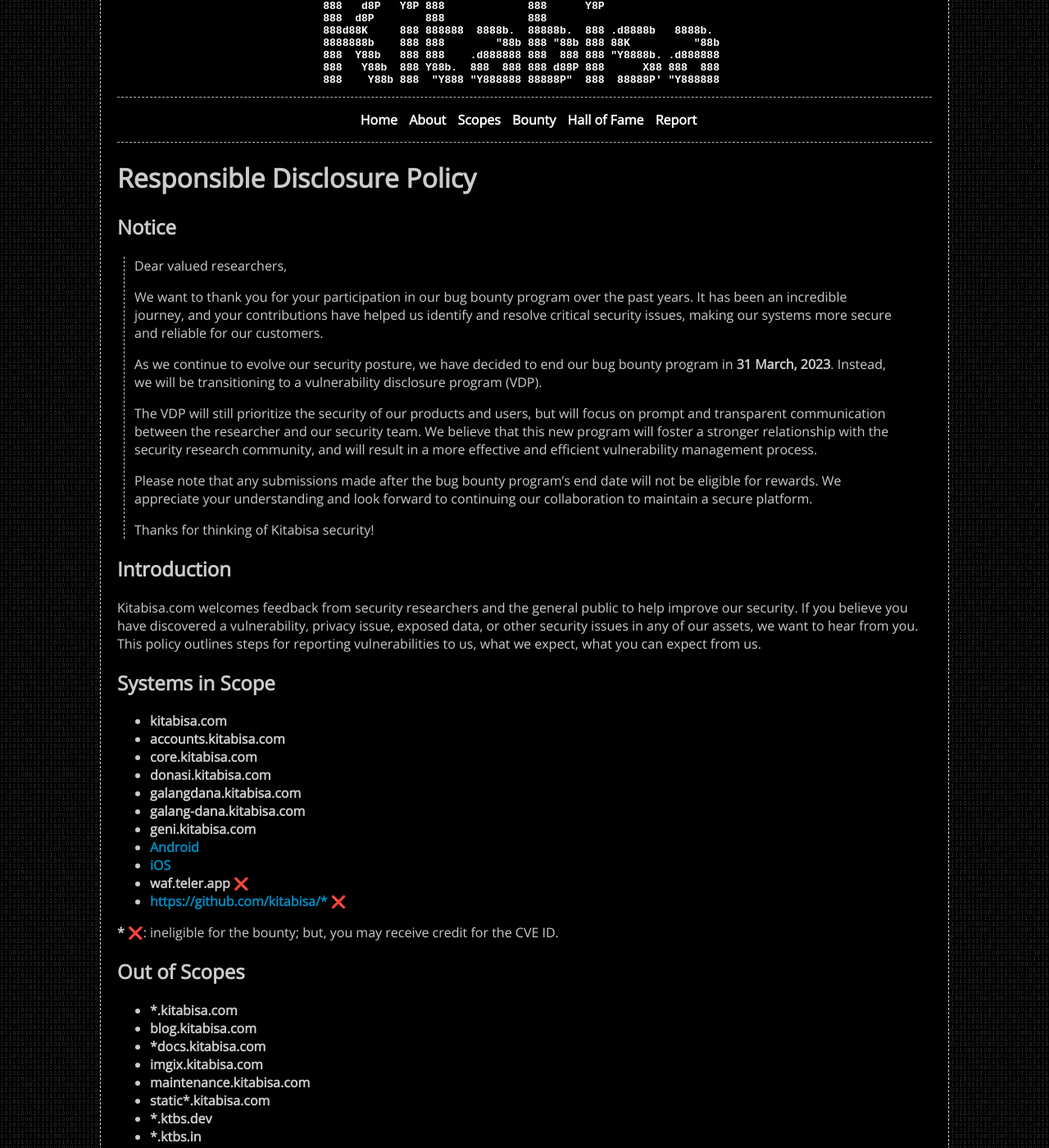
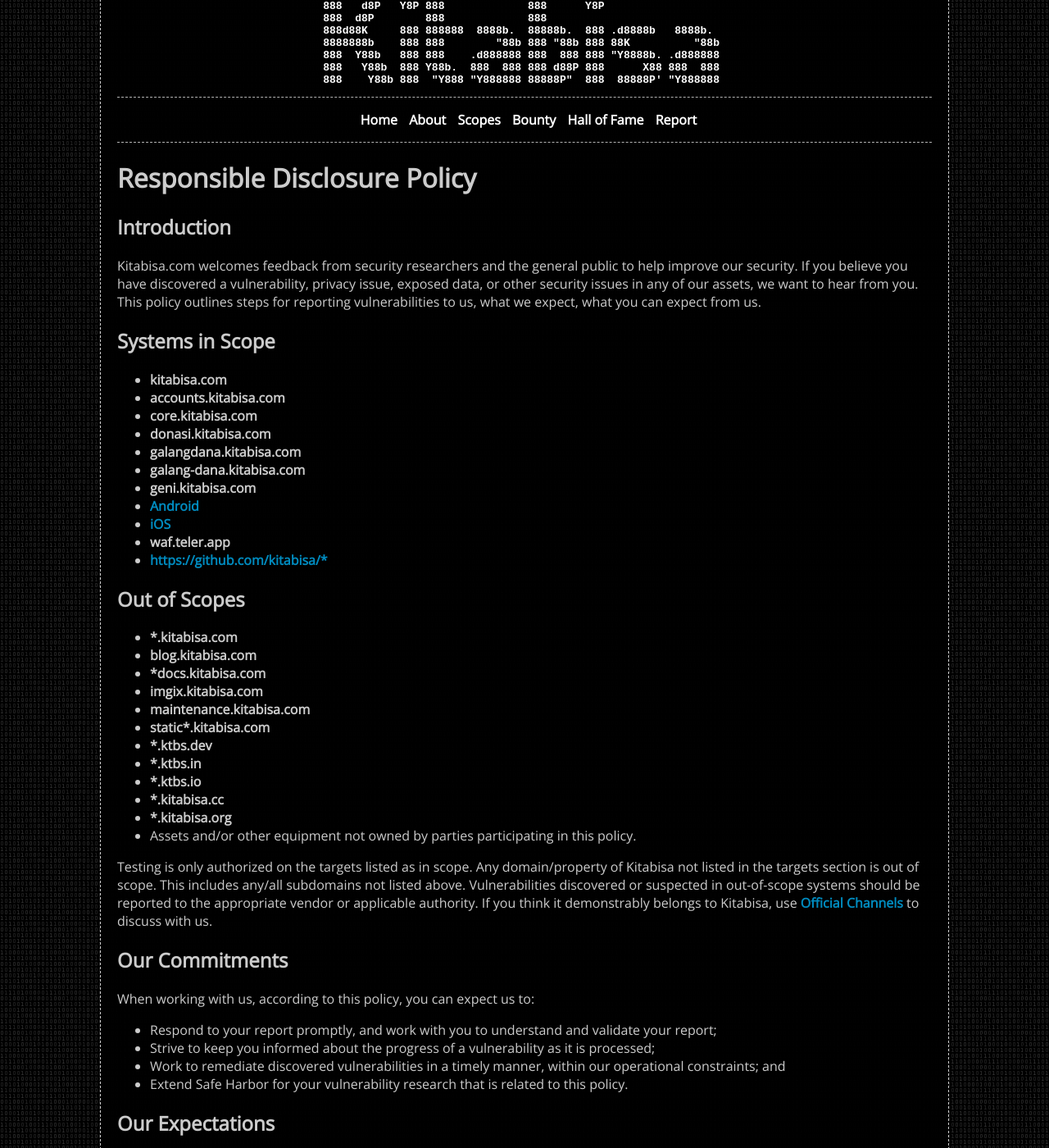
Before and after one commit to kitabisa/responsible-disclosure, a Jekyll site: the page built from index.md, in a window 1280 px wide and 1400 px high, scrolled down 361 px. Shown: the whole window at 82% size. Built offline with Jekyll 4.4.1, drawn with Linux system fonts in a browser that asks for light colours; our own code applies the rules of GitHub Pages for plain Markdown files; some of the changed text lies outside the part shown.

Commit message:
transitioned VRP to VDP (#2)

```diff
--- a/_config.yml
+++ b/_config.yml
@@ -14,27 +14,16 @@
 scopes:
   in:
     - value: kitabisa.com
-      eligible: true
     - value: accounts.kitabisa.com
-      eligible: true
     - value: core.kitabisa.com
-      eligible: true
     - value: donasi.kitabisa.com
-      eligible: true
     - value: galangdana.kitabisa.com
-      eligible: true
     - value: galang-dana.kitabisa.com
-      eligible: true
     - value: geni.kitabisa.com
-      eligible: true
     - value: <a href="https://play.google.com/store/apps/details?id=com.kitabisa.android">Android</a>
-      eligible: true
     - value: <a href="https://apps.apple.com/id/app/kitabisa/id1458307938">iOS</a>
-      eligible: true
     - value: waf.teler.app
-      eligible: false
     - value: <a href="https://github.com/kitabisa?type=source">https://github.com/kitabisa/*</a>
-      eligible: false
   out:
     - "*.kitabisa.com"
     - blog.kitabisa.com
@@ -66,16 +55,6 @@
   - You should only interact with test accounts you own or with explicit permission from the account holder; and
   - Do not engage in extortion.
 
-bounties:
-  - severity: Low
-    range: Swags
-  - severity: Medium
-    range: IDR ~500.000-999.000
-  - severity: High
-    range: IDR ~1.000.000-1.999.000
-  - severity: Critical
-    range: IDR ~2.000.000-2.999.000
-
 harbors:
   - Authorized concerning any applicable anti-hacking laws, and we will not initiate or support legal action against you for accidental, good-faith violations of this policy;
   - Authorized concerning any relevant anti-circumvention laws, and we will not bring a claim against you for circumvention of technology controls;
--- a/index.md
+++ b/index.md
@@ -3,20 +3,6 @@
 ---
 
 # Responsible Disclosure Policy
-
-## Notice
-
-> Dear valued researchers,
->
-> We want to thank you for your participation in our bug bounty program over the past years. It has been an incredible journey, and your contributions have helped us identify and resolve critical security issues, making our systems more secure and reliable for our customers.
->
-> As we continue to evolve our security posture, we have decided to end our bug bounty program in **31 March, 2023**. Instead, we will be transitioning to a vulnerability disclosure program (VDP).
->
-> The VDP will still prioritize the security of our products and users, but will focus on prompt and transparent communication between the researcher and our security team. We believe that this new program will foster a stronger relationship with the security research community, and will result in a more effective and efficient vulnerability management process.
->
-> Please note that any submissions made after the bug bounty program's end date will not be eligible for rewards. We appreciate your understanding and look forward to continuing our collaboration to maintain a secure platform.
->
-> Thanks for thinking of Kitabisa security!
 
 ## Introduction
 
@@ -26,10 +12,8 @@
 ## Systems in Scope
 
 {% for in-scope in site.scopes.in %}
-- <div><b>{{ in-scope.value }}</b>{% if in-scope.eligible == false %} <span class="ineligible">❌</span>{% endif %}</div>
+- <div><b>{{ in-scope.value }}</b></div>
 {% endfor %}
-
-<b>\*</b> <span class="ineligible">❌</span>: ineligible for the bounty; but, you may receive credit for the CVE ID.
 
 ## Out of Scopes
 
@@ -56,29 +40,6 @@
 {% for expect in site.expectations %}
 - <div>{{ expect }}</div>
 {% endfor %}
-
-## Rewards
-
-Our rewards are determined by the Kitabisa security team based on the potential impact of a vulnerability and how detailed the respective report is.
-
-<table>
-  <thead>
-    <tr>
-      <th><strong>Severity</strong></th>
-      <th><strong>Bounty</strong></th>
-    </tr>
-  </thead>
-  <tbody>
-  {% for bounty in site.bounties %}
-    <tr>
-      <td>{{ bounty.severity }}</td>
-      <td>{{ bounty.range }}</td>
-    </tr>
-  {% endfor %}
-  </tbody>
-</table>
-
-<b>\*</b> Please note those are general guidelines, and reward decisions are up to the discretion of Kitabisa.
 
 ## Official Channels
 
```
